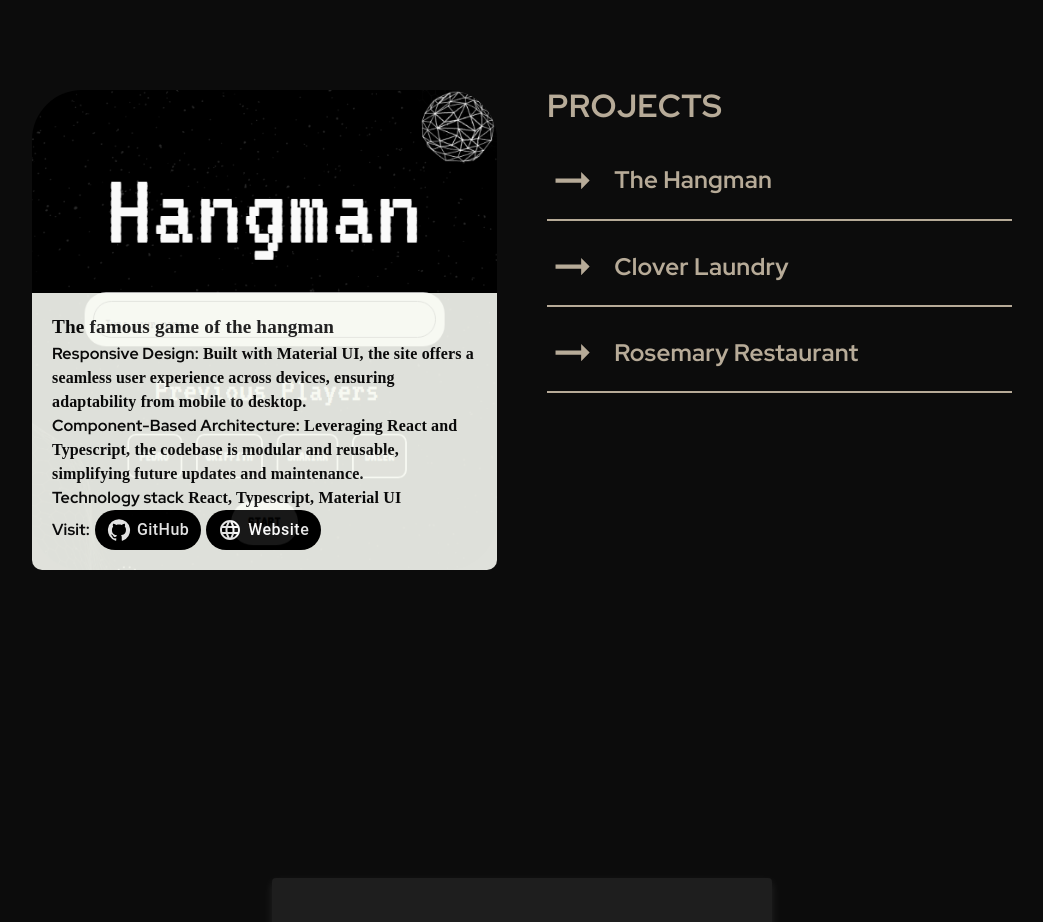
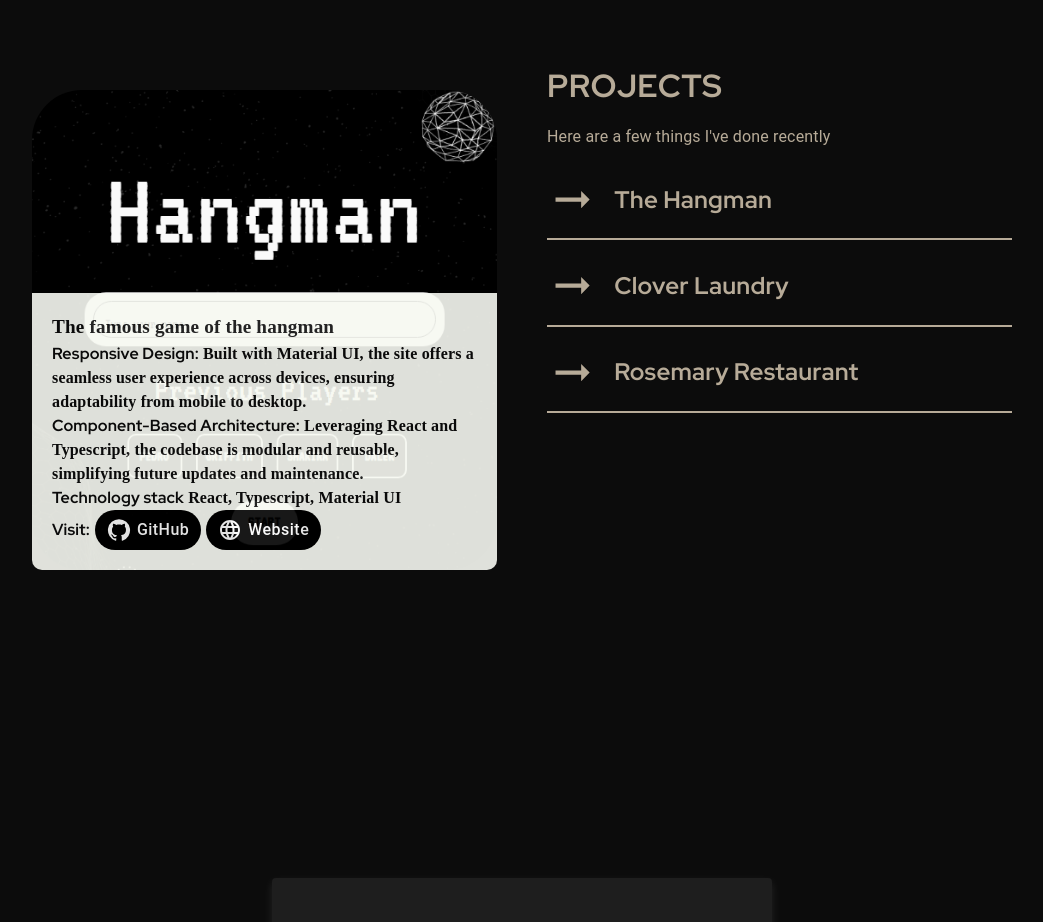
Before and after one commit to cbalsemao/cv-project, a React (Vite) app: page / in a window 1280 px wide. Shown: the part 2500-3422 px from the top of the page, without its empty margins (118-1161 px from the left). Built offline with nearby package versions, Linux system fonts and the light colour scheme; a web font is replaced by a local one.

Commit message:
chore: added a description on projects section

```diff
--- a/src/pages/landing-page/sections/ProjectsSection.tsx
+++ b/src/pages/landing-page/sections/ProjectsSection.tsx
@@ -336,6 +336,9 @@ const ProjectsSection = () => {
         <StyledSectionTitle>
           <TextSplitter text={'Projects'} className={'section__title__char'} />
         </StyledSectionTitle>
+        <Typography sx={{}}>
+          Here are a few things I've done recently
+        </Typography>
         {projects.map((project) => (
           <ProjectItem
             key={project.name}
```
